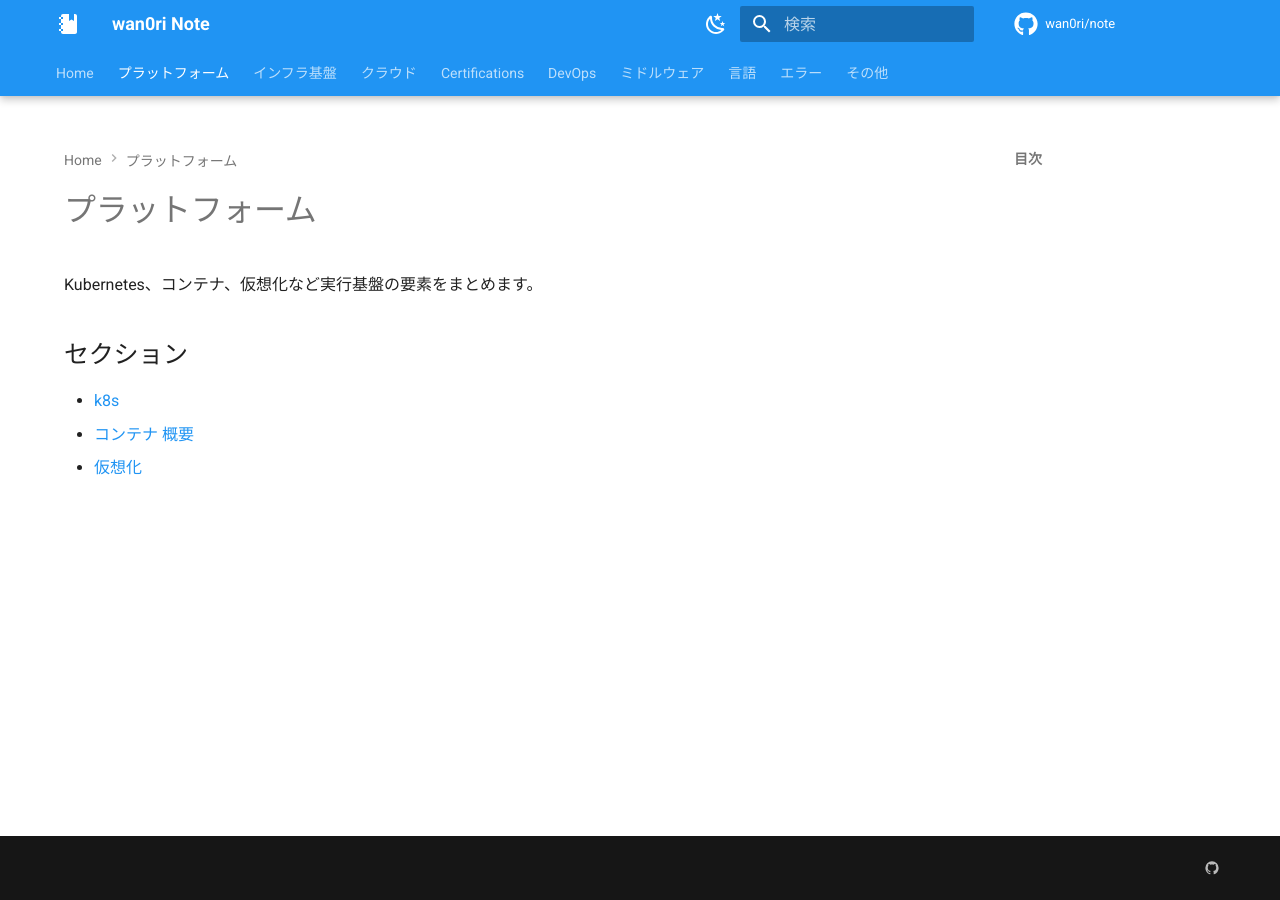
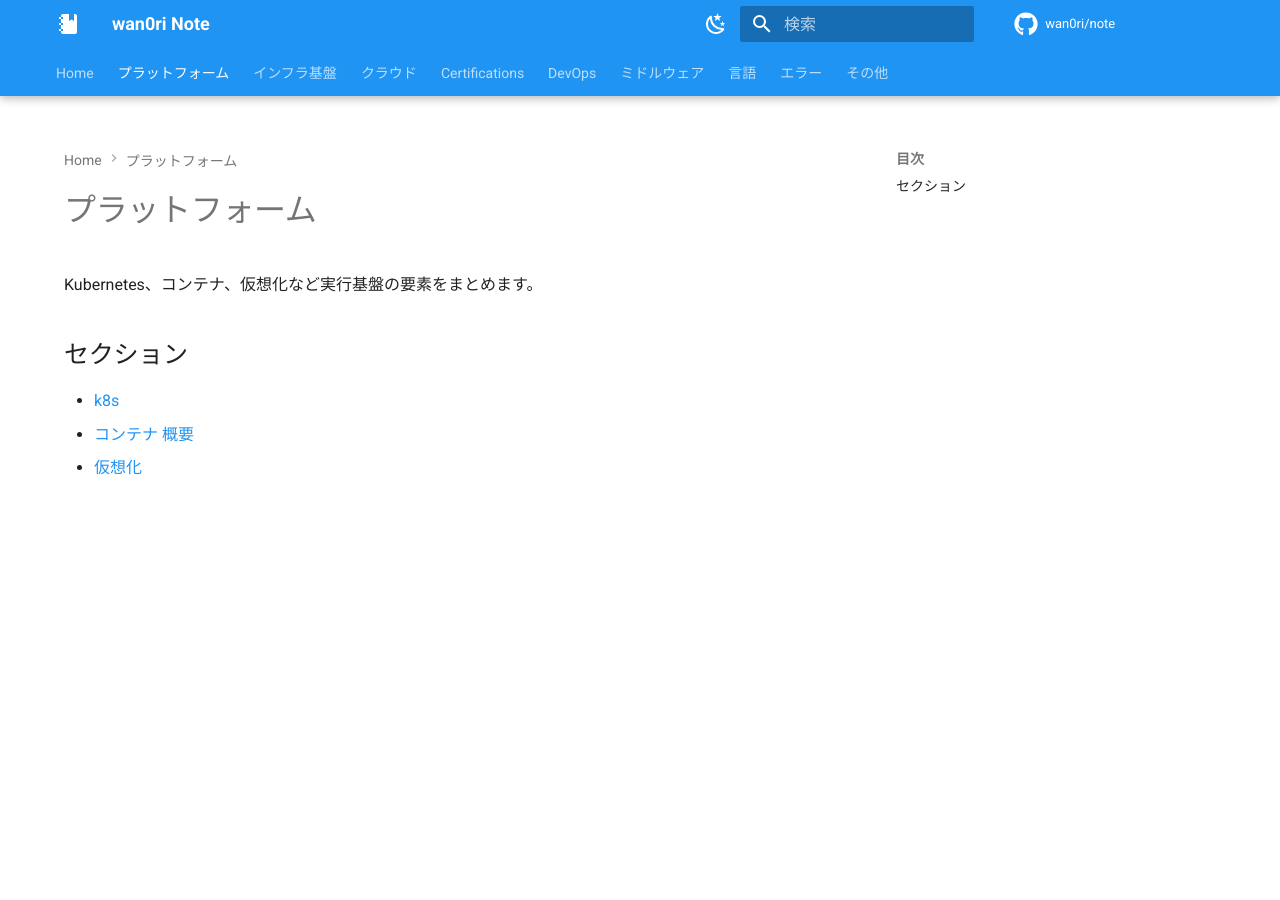
Before and after one commit to wan0ri/note, an MkDocs documentation site: the page built from docs/platform/index.md, in a window 1280 px wide and 900 px high. Built offline with MkDocs 1.6.1 and Material for MkDocs 9.7.7, drawn with Linux system fonts in a browser that asks for light colours; comment, search, counter and statistics services are not loaded.

Commit message:
feat: 目次（右サイド）をフルハイトでスクロール可能にするスタイルを追加

```diff
--- a/docs/stylesheets/extra.css
+++ b/docs/stylesheets/extra.css
@@ -35,8 +35,17 @@
   }
 }
 
-/* 目次（右サイド）の項目が多い場合でも全量表示できるようにスクロール可能にする */
-.md-sidebar--secondary {
-  overflow: auto;
-  max-height: calc(100vh - 64px);
+/* 目次（右サイド）をフルハイトでスクロール可能にする */
+@media screen and (min-width: 960px) {
+  :root { --md-sidebar-width: 18rem; }
+  .md-sidebar--secondary {
+    position: sticky;
+    top: var(--md-header-height, 64px);
+    height: calc(100vh - var(--md-header-height, 64px));
+    width: var(--md-sidebar-width);
+  }
+  .md-nav--secondary {
+    height: 100%;
+    overflow: auto;
+  }
 }
```
